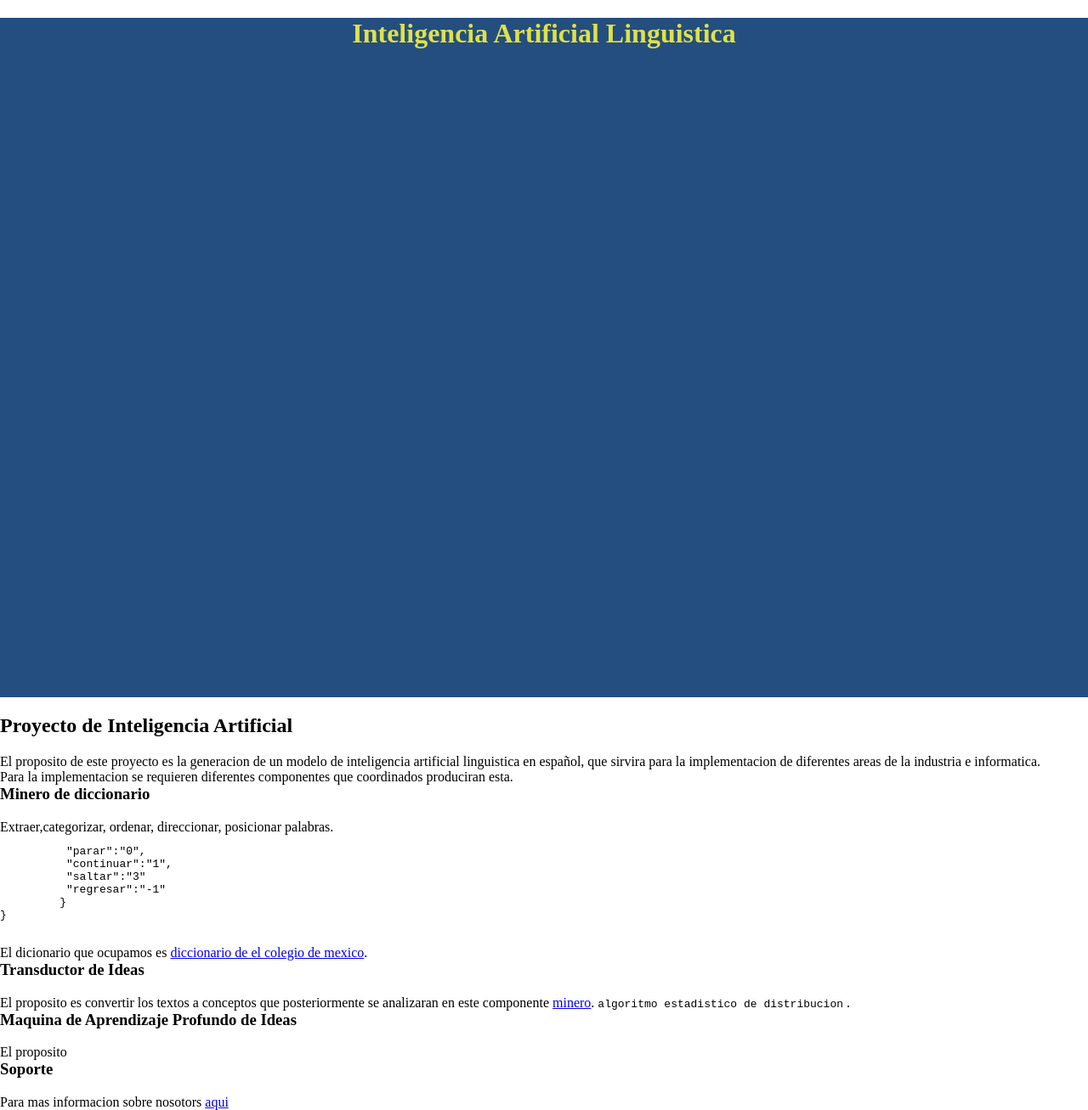
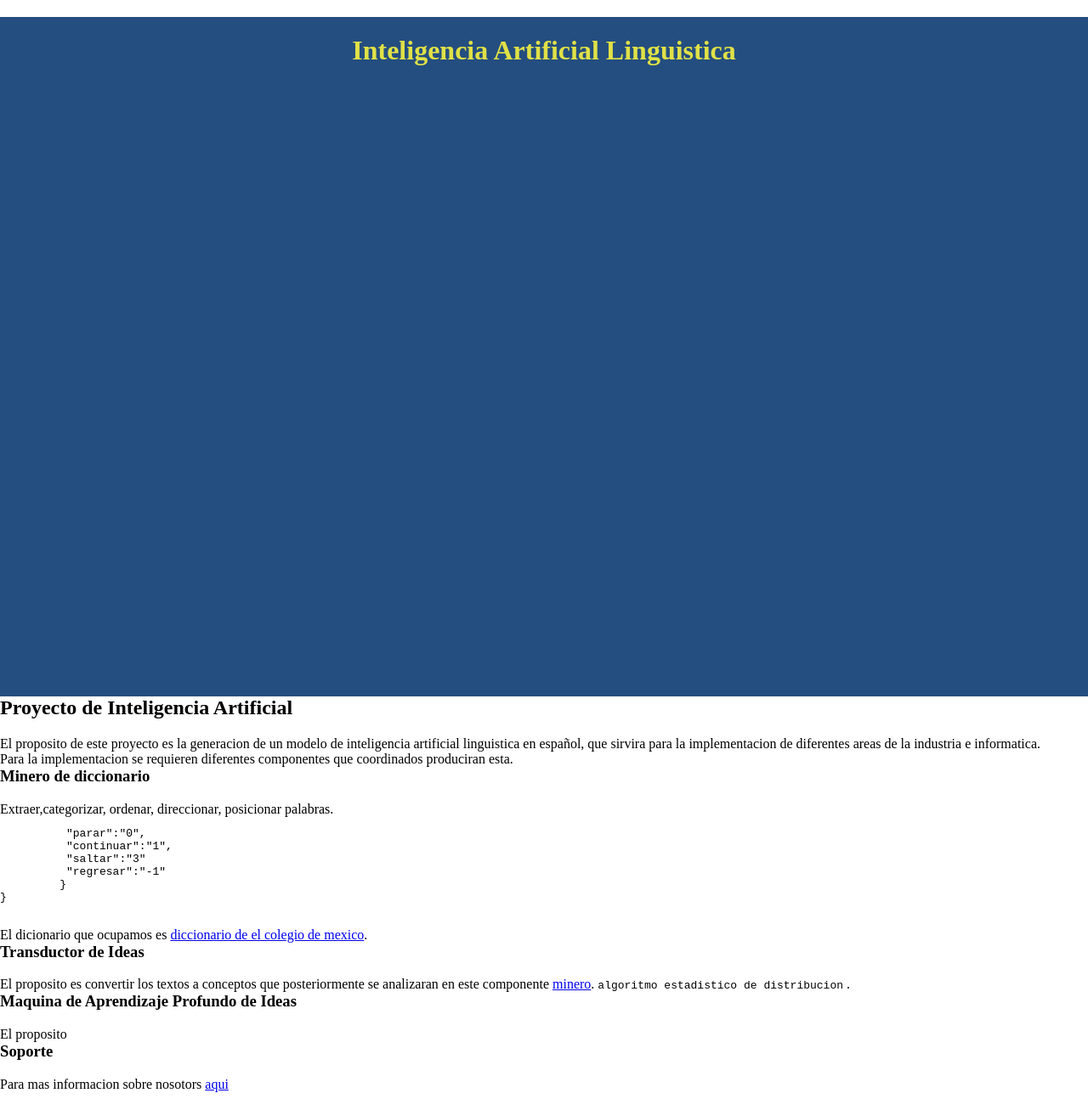
Before and after one commit to PT-Adrian/orionworkflow.github.io, a Jekyll site: the page built from index.md, in a window 1280 px wide. Shown: the whole page at 85% size. Built offline with Jekyll 4.4.1, drawn with Linux system fonts in a browser that asks for light colours; our own code applies the rules of GitHub Pages for plain Markdown files; after the commit the page ends 1286 px from its top, so only the background shows below that.

Commit message:
Update style.css

```diff
--- a/assets/css/style.css
+++ b/assets/css/style.css
@@ -23,6 +23,7 @@ html {
 
 body{
     margin:0px;
+    padding:0px;
     -webkit-appearance: none;
     -moz-appearance: none;
     appearance: none;
@@ -57,6 +58,7 @@ header{
     -webkit-appearance: none;
     -moz-appearance: none;
     appearance: none;
+    float:left;
     outline: none;
     box-shadow: none;
     padding:0;
```
